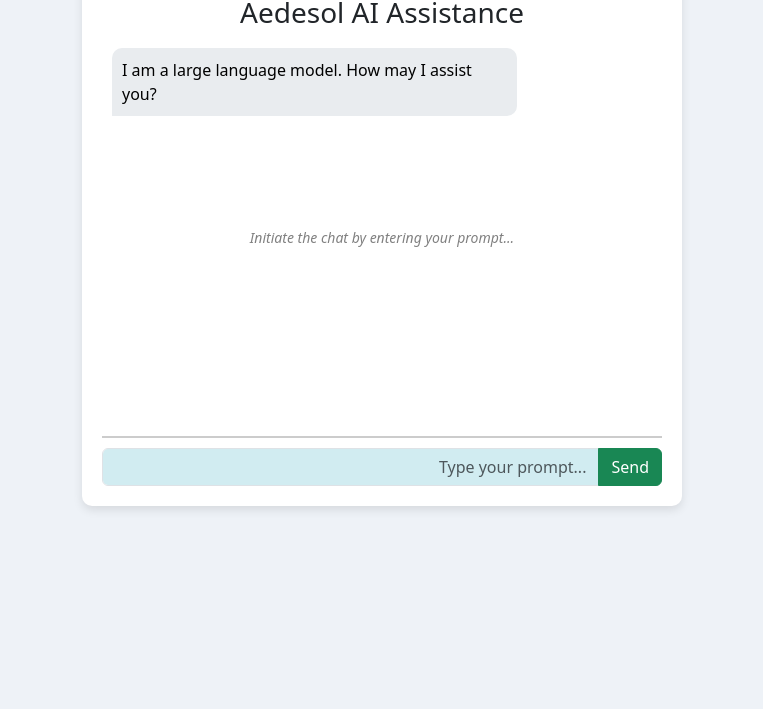
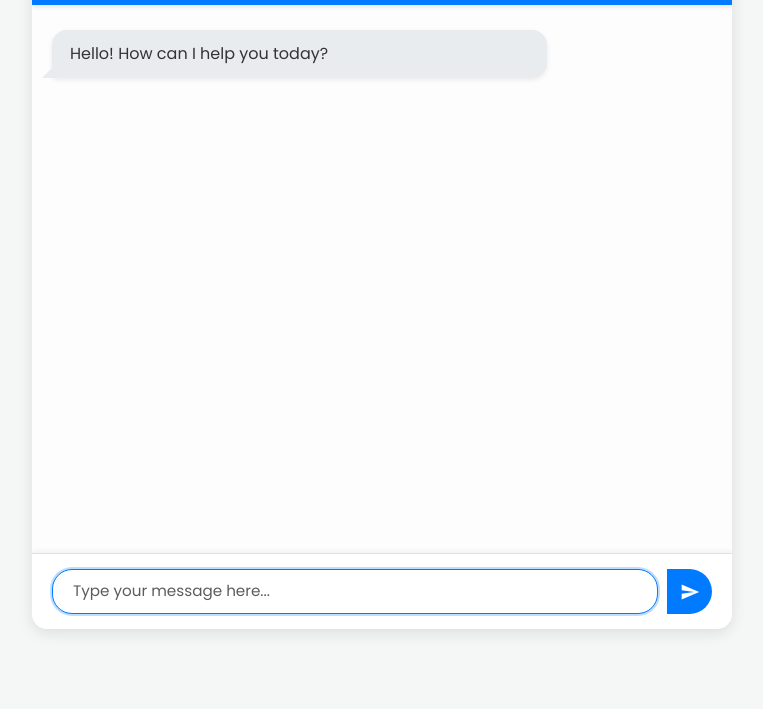
Before and after one commit to Shaukat-Siddiqui/Aedesol_technologies, a plain HTML site: page AI_Chatbot/index.html in a window 1280 px wide. Shown: the part 91-800 px from the top of the page, without its empty margins (258-1021 px from the left). Drawn offline with nearby package versions, Linux system fonts and the light colour scheme.

Commit message:
Update 2.5 index.html

```diff
--- a/AI_Chatbot/index.html
+++ b/AI_Chatbot/index.html
@@ -3,180 +3,304 @@
 <head>
     <meta charset="UTF-8">
     <meta name="viewport" content="width=device-width, initial-scale=1.0">
-    <title>Aedesol AI Chatbot</title>
+    <title>Aedesol AI Chatbot - Enhanced Design</title>
     <link href="https://cdn.jsdelivr.net/npm/bootstrap@5.3.0/dist/css/bootstrap.min.css" rel="stylesheet">
+    <link rel="preconnect" href="https://fonts.googleapis.com">
+    <link rel="preconnect" href="https://fonts.gstatic.com" crossorigin>
+    <link href="https://fonts.googleapis.com/css2?family=Poppins:wght@300;400;500;600&display=swap" rel="stylesheet">
     <style>
+        :root {
+            --user-message-bg: #007bff; /* Bootstrap primary blue */
+            --ai-message-bg: #e9ecef;   /* Bootstrap light gray */
+            --body-bg: #f4f7f6;         /* Lighter gray */
+            --container-bg: #ffffff;
+            --text-color-light: #ffffff;
+            --text-color-dark: #333333;
+            --border-color: #dee2e6;
+            --primary-font: 'Poppins', sans-serif;
+            --base-font-size: 16px;
+            --border-radius: 15px; /* Softer radius */
+            --container-shadow: 0 4px 15px rgba(0, 0, 0, 0.1);
+            --message-shadow: 0 2px 5px rgba(0, 0, 0, 0.08);
+        }
+
         body {
-            background-color: #eef2f7;
+            background-color: var(--body-bg);
+            font-family: var(--primary-font);
+            font-size: var(--base-font-size);
+            color: var(--text-color-dark);
+            margin: 0;
+            padding-top: 40px; /* Add space at the top */
+            padding-bottom: 40px; /* Add space at the bottom */
+        }
+
+        .chat-container {
+            max-width: 700px; /* Slightly wider */
+            margin: auto;
+            background: var(--container-bg);
+            border-radius: var(--border-radius);
+            box-shadow: var(--container-shadow);
             display: flex;
             flex-direction: column;
+            height: 85vh; /* More height */
+            overflow: hidden; /* Prevent content spilling */
+        }
+
+        .chat-header {
+            background-color: var(--user-message-bg);
+            color: var(--text-color-light);
+            padding: 15px 20px;
+            border-top-left-radius: var(--border-radius);
+            border-top-right-radius: var(--border-radius);
+            text-align: center;
+            font-weight: 500;
+            font-size: 1.1em;
+             box-shadow: 0 2px 5px rgba(0, 0, 0, 0.1); /* Header shadow */
+             z-index: 10; /* Ensure header is above chat box shadow */
+        }
+
+        #chat-box {
+            flex-grow: 1; /* Takes available space */
+            padding: 25px 20px;
+            overflow-y: auto; /* Enable scrolling */
+            background-color: #fdfdfd; /* Slightly off-white chat area */
+        }
+
+        /* Custom Scrollbar for WebKit Browsers */
+        #chat-box::-webkit-scrollbar {
+            width: 8px;
+        }
+        #chat-box::-webkit-scrollbar-track {
+            background: #f1f1f1;
+            border-radius: 10px;
+        }
+        #chat-box::-webkit-scrollbar-thumb {
+            background: #ccc;
+            border-radius: 10px;
+        }
+        #chat-box::-webkit-scrollbar-thumb:hover {
+            background: #aaa;
+        }
+
+        .message {
+            margin-bottom: 20px; /* Increased spacing */
+            padding: 12px 18px; /* More padding */
+            border-radius: var(--border-radius);
+            max-width: 75%; /* Max width for bubbles */
+            line-height: 1.5;
+            position: relative; /* Needed for pseudo-element tails */
+            box-shadow: var(--message-shadow);
+            word-wrap: break-word; /* Prevent long words from overflowing */
+        }
+
+        .user-message {
+            background-color: var(--user-message-bg);
+            color: var(--text-color-light);
+            margin-left: auto; /* Align to right */
+            border-bottom-right-radius: 5px; /* Sharper corner for tail */
+        }
+         /* User message tail */
+        .user-message::after {
+            content: '';
+            position: absolute;
+            bottom: 0;
+            right: -10px; /* Position tail outside the bubble */
+            width: 0;
+            height: 0;
+            border: 15px solid transparent; /* Size of the tail */
+            border-left-color: var(--user-message-bg);
+            border-right: 0;
+            border-bottom: 0;
+            margin-top: -10px; /* Adjust vertical position */
+        }
+
+
+        .ai-message {
+            background-color: var(--ai-message-bg);
+            color: var(--text-color-dark);
+            margin-right: auto; /* Align to left */
+            border-bottom-left-radius: 5px; /* Sharper corner for tail */
+        }
+         /* AI message tail */
+        .ai-message::after {
+            content: '';
+            position: absolute;
+            bottom: 0;
+            left: -10px; /* Position tail outside the bubble */
+            width: 0;
+            height: 0;
+            border: 15px solid transparent; /* Size of the tail */
+            border-right-color: var(--ai-message-bg);
+            border-left: 0;
+            border-bottom: 0;
+            margin-top: -10px; /* Adjust vertical position */
+        }
+
+        .chat-input-area {
+            padding: 15px 20px;
+            border-top: 1px solid var(--border-color);
+            background-color: var(--container-bg);
+             box-shadow: 0 -2px 5px rgba(0, 0, 0, 0.05); /* Shadow above input */
+             z-index: 5; /* Ensure input area is above chat box scroll content */
+             border-bottom-left-radius: var(--border-radius);
+             border-bottom-right-radius: var(--border-radius);
+        }
+
+        .input-group { /* Using flex for better alignment */
+            display: flex;
             align-items: center;
-            height: 100vh;
-            overflow-y: auto;
         }
-        .chat-container {
-            max-width: 600px;
-            width: 100%;
-            background: white;
-            padding: 20px;
-            border-radius: 10px;
-            box-shadow: 0px 4px 10px rgba(0, 0, 0, 0.1);
-            margin-top: 20px;
+
+        #user-input {
+            flex-grow: 1;
+            border-radius: 20px; /* Pill shape */
+            border: 1px solid var(--border-color);
+            padding: 10px 20px; /* More padding */
+            margin-right: 10px;
+            font-size: 0.95em;
+            transition: border-color 0.2s ease, box-shadow 0.2s ease;
+        }
+
+        #user-input:focus {
+            outline: none;
+            border-color: var(--user-message-bg);
+            box-shadow: 0 0 0 2px rgba(0, 123, 255, 0.25);
+        }
+
+        .send-button { /* Custom class for the button */
+            border-radius: 50%; /* Circle button */
+            width: 45px;
+            height: 45px;
+            background-color: var(--user-message-bg);
+            color: white;
+            border: none;
+            font-size: 1.3em; /* Adjust icon size if using */
             display: flex;
-            flex-direction: column;
+            align-items: center;
+            justify-content: center;
+            transition: background-color 0.2s ease, transform 0.1s ease;
+            flex-shrink: 0; /* Prevent button from shrinking */
         }
-        .logo {
-            display: block;
-            margin: 0 auto 10px;
-            width: 100px;
+
+        .send-button:hover {
+            background-color: #0056b3; /* Darker blue on hover */
         }
-        .chat-box {
-            min-height: 400px;
-            width: 100%;
-            padding: 10px;
-            border-bottom: 2px solid #ccc;
-            display: flex;
-            flex-direction: column;
-            overflow-y: auto;
-            position: relative;
+         .send-button:active {
+            transform: scale(0.95); /* Click effect */
+         }
+
+        /* Simple send icon using SVG (inline) */
+        .send-icon {
+            width: 20px;
+            height: 20px;
+            fill: currentColor;
         }
-        .placeholder-text {
-            position: absolute;
-            top: 50%;
-            left: 50%;
-            transform: translate(-50%, -50%);
-            color: gray;
-            font-size: 14px;
-            font-style: italic;
-        }
-        .message {
-            margin-bottom: 15px;
-            padding: 10px;
-            border-radius: 10px;
-            max-width: 75%;
-            word-wrap: break-word;
-        }
-        .user-message {
-            background-color: #007bff;
-            color: white;
-            align-self: flex-end;
-            border-radius: 10px 10px 0 10px;
-            text-align: right;
-        }
-        .ai-message {
-            background-color: #e9ecef;
-            color: black;
-            align-self: flex-start;
-            border-radius: 10px 10px 10px 0;
-            text-align: left;
-        }
-        .input-group {
-            margin-top: 10px;
-        }
-        #user-input {
-            background-color: #d1ecf1;
-            text-align: right;
-        }
-        button {
-            background-color: #28a745;
-            border: none;
-        }
-        .thinking {
-            font-style: italic;
-            color: gray;
-            animation: dots 1.5s infinite;
-        }
-        @keyframes dots {
-            0% { content: "Thinking"; }
-            33% { content: "Thinking."; }
-            66% { content: "Thinking.."; }
-            100% { content: "Thinking..."; }
-        }
+
     </style>
 </head>
 <body>
     <div class="chat-container">
-        <img src="Images/Aedesol_Main_Logo.jpg" alt="Aedesol Logo" class="logo">
-        <h3 class="text-center">Aedesol AI Assistance</h3>
-        <div id="chat-box" class="chat-box">
-            <div id="placeholder" class="placeholder-text">Initiate the chat by entering your prompt...</div>
-            <div class="message ai-message">I am a large language model. How may I assist you?</div>
+        <div class="chat-header">
+            Aedesol AI Assistant
         </div>
-        <div class="input-group">
-            <input type="text" id="user-input" class="form-control" placeholder="Type your prompt..." onkeypress="handleKeyPress(event)">
-            <button class="btn btn-success" onclick="sendMessage()">Send</button>
+        <div id="chat-box">
+            <div class="message ai-message">Hello! How can I help you today?</div>
+        </div>
+        <div class="chat-input-area">
+            <div class="input-group">
+                <input type="text" id="user-input" class="form-control" placeholder="Type your message here...">
+                 <button class="send-button" onclick="sendMessage()" aria-label="Send Message">
+                    <svg class="send-icon" viewBox="0 0 24 24">
+                        <path d="M2.01 21L23 12 2.01 3 2 10l15 2-15 2z"/>
+                    </svg>
+                </button>
+            </div>
         </div>
     </div>
 
     <script>
         const backendURL = "https://fixibo.onrender.com/chat";
+        const chatBox = document.getElementById("chat-box");
+        const userInput = document.getElementById("user-input");
 
-        function handleKeyPress(event) {
+        // Send message on button click
+        // (The button now calls sendMessage directly via onclick)
+
+        // Send message on Enter key press
+        userInput.addEventListener("keypress", function(event) {
+            // Check if the key pressed was 'Enter'
             if (event.key === "Enter") {
+                // Prevent the default action (like form submission if it was in a form)
+                event.preventDefault();
+                // Trigger the send message function
                 sendMessage();
             }
-        }
+        });
+
 
         async function sendMessage() {
-            const userInput = document.getElementById("user-input");
-            const chatBox = document.getElementById("chat-box");
-            const placeholder = document.getElementById("placeholder");
-            const userPrompt = userInput.value.trim();
+            const userPrompt = userInput.value.trim(); // Trim whitespace
+            if (!userPrompt) return; // Don't send empty messages
 
-            if (!userPrompt) return;
-
-            placeholder.style.display = "none";
             displayMessage(userPrompt, 'user-message');
-            userInput.value = "";
-
-            // Display "Thinking..." message
-            const thinkingMessage = document.createElement("div");
-            thinkingMessage.classList.add("message", "ai-message", "thinking");
-            thinkingMessage.innerText = "Thinking...";
-            chatBox.appendChild(thinkingMessage);
-            chatBox.scrollTop = chatBox.scrollHeight;
+            userInput.value = ""; // Clear input field immediately
 
             try {
+                // Optional: Display a typing indicator here
+
                 const response = await fetch(backendURL, {
                     method: "POST",
                     headers: { "Content-Type": "application/json" },
                     body: JSON.stringify({ prompt: userPrompt })
                 });
+
+                if (!response.ok) {
+                    // Handle HTTP errors like 4xx, 5xx
+                    throw new Error(`HTTP error! status: ${response.status}`);
+                }
+
                 const data = await response.json();
-                chatBox.removeChild(thinkingMessage); // Remove "Thinking..." message
-                displayOrganizedMessage(data.reply);
+
+                // Optional: Remove typing indicator here
+
+                // Check if the expected 'reply' field exists
+                if (data && data.reply) {
+                    displayMessage(data.reply, 'ai-message');
+                } else {
+                    // Handle cases where the response format is unexpected
+                    console.error("Unexpected response format:", data);
+                    displayMessage("Received an unexpected response from the server.", 'ai-message');
+                }
+
             } catch (error) {
-                chatBox.removeChild(thinkingMessage);
-                displayMessage("Error: Unable to fetch response", 'ai-message');
+                 // Optional: Remove typing indicator here
+                console.error("Fetch Error:", error); // Log the error for debugging
+                // Display a user-friendly error message
+                 displayMessage(`Error: Could not connect to the AI. Please check your connection or try again later. (${error.message})`, 'ai-message error-message'); // Added error-message class for potential specific styling
             }
         }
 
         function displayMessage(text, className) {
-            const chatBox = document.getElementById("chat-box");
             const messageDiv = document.createElement("div");
             messageDiv.classList.add("message", className);
-            messageDiv.innerText = text;
+            messageDiv.innerText = text; // Using innerText is safer against XSS
             chatBox.appendChild(messageDiv);
-            chatBox.scrollTop = chatBox.scrollHeight;
+
+            // Scroll to the bottom smoothly
+            chatBox.scrollTo({
+                top: chatBox.scrollHeight,
+                behavior: 'smooth'
+            });
         }
 
-        function displayOrganizedMessage(text) {
-            const chatBox = document.getElementById("chat-box");
-            const messageDiv = document.createElement("div");
-            messageDiv.classList.add("message", "ai-message");
+         // Optional: Add a specific style for error messages if needed
+         // .error-message { background-color: #f8d7da; color: #721c24; border: 1px solid #f5c6cb; }
 
-            let formattedText = text.replace(/\*\*(.*?)\*\*/g, "<strong>$1</strong>");
-            const points = formattedText.split("\n").filter(point => point.trim() !== "").map(point => `<li>${point}</li>`).join('');
+         // Initial focus on the input field when the page loads
+         window.onload = () => {
+             userInput.focus();
+         }
 
-            if (points) {
-                messageDiv.innerHTML = `<ul>${points}</ul>`;
-            } else {
-                messageDiv.innerHTML = formattedText;
-            }
-
-            chatBox.appendChild(messageDiv);
-            chatBox.scrollTop = chatBox.scrollHeight;
-        }
     </script>
 </body>
 </html>
```
